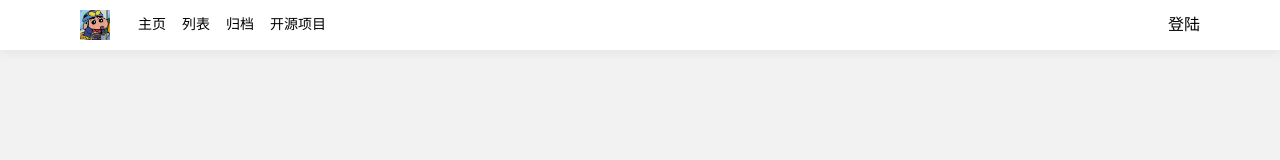
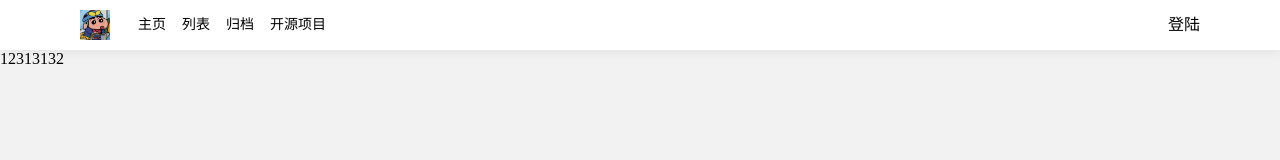
Before and after one commit to mawenqing1/blog-front, a React (Vite) app: page /layout/article in a window 1280 px wide. Before the commit this address had no page. Shown: the top 160 px of the page. Built offline with nearby package versions, Linux system fonts and the light colour scheme; a small style sheet from the web is missing.

Commit message:
add layout

```diff
--- a/src/App.less
+++ b/src/App.less
@@ -2,5 +2,4 @@
   width: 100vw;
   height: 100vh;
   background-color: rgba(0, 0, 0, .05);
-  // transition: all 1s;
 }
--- a/src/App.tsx
+++ b/src/App.tsx
@@ -1,16 +1,17 @@
-import React, { Fragment } from 'react';
+import React, { Fragment, Suspense } from 'react';
 import BlogRouter from '@/router';
 import { useState } from 'react'
 import './App.less';
-import TopNav from "@/components/topNav";
 
 function App() {
   const [count, setCount] = useState(0)
 
   return (
     <Fragment>
-      <TopNav />
-      <BlogRouter />
+      <Suspense fallback={<div>loading</div>}>
+        <BlogRouter />
+      </Suspense>
+
     </Fragment>
   )
 }
--- a/src/assets/style/normalize.less
+++ b/src/assets/style/normalize.less
@@ -22,7 +22,6 @@ html {
 
 body {
     margin: 0;
-    // transition: all .5s;
 }
 
 /**
--- a/src/components/topNav/index.module.less
+++ b/src/components/topNav/index.module.less
@@ -5,7 +5,6 @@
   display: flex;
   align-items: center;
   background-color: #fff;
-  transition: all 1s;
 
   .blog_logo {
     width: 30px;
--- a/src/components/topNav/index.tsx
+++ b/src/components/topNav/index.tsx
@@ -1,4 +1,5 @@
 import React, { Fragment, FC, useState } from "react";
+import { useNavigate } from "react-router";
 import styles from "./index.module.less";
 import avatar from "@/assets/image/avatar.jpeg";
 import LoginModel from "../LoginModel";
@@ -7,15 +8,16 @@ import { Button } from "antd";
 const TopNav: FC = () => {
     const [modalVisible, setModalVisible] = useState<boolean>(false);
     const [isLogin, setIsLogin] = useState<boolean>(false);
+    const navigate = useNavigate();
 
     const routerBtn = [
         {
             text: "主页",
-            router: "/"
+            router: "/layout/home"
         },
         {
             text: "列表",
-            router: "/"
+            router: "/layout/article"
         },
         {
             text: "归档",
@@ -40,7 +42,7 @@ const TopNav: FC = () => {
             <Fragment>
                 {routerBtn.map((el, index) => {
                     return (
-                        <div className={styles.nav_btn} key={index}>{el.text}</div>
+                        <div className={styles.nav_btn} key={index} onClick={() => navigate(el.router)}>{el.text}</div>
                     )
                 })}
             </Fragment>
@@ -54,10 +56,9 @@ const TopNav: FC = () => {
                 <div className={styles.login_btn} onClick={() => setModalVisible(true)}>登陆</div>
             )
         } else {
-            const name = sessionStorage.getItem("BLOG_USER_NAME")
             return (
                 <div className={styles.login_user}>
-                    <Button type="primary" shape="round">写文章</Button>
+                    <Button type="primary" shape="round" onClick={() => navigate("/layout/article")}>写文章</Button>
                     <span className={styles.user_name}>{loginName}</span>
                 </div>
             )
--- a/src/pages/article/index.tsx
+++ b/src/pages/article/index.tsx
@@ -1,7 +1,11 @@
-import React from "react";
+import React, { FC } from "react";
+import styles from "./index.module.less";
 
-const Article = () => {
+const Article: FC = () => {
 
+    return (
+        <div>12313132</div>
+    )
 }
 
 export default Article
--- a/src/pages/home/index.module.less
+++ b/src/pages/home/index.module.less
@@ -4,7 +4,7 @@
     box-sizing: border-box;
     display: flex;
     overflow-y: auto;
-    transition: all .5s;
+    animation: identifier 1s ease;
 
     .home_left {
         flex: 1;
@@ -72,3 +72,15 @@
         flex: 1;
     }
 }
+
+@keyframes identifier {
+    0% {
+        transform: translateX(-20px);
+        opacity: 0;
+    }
+
+    100% {
+        transform: translateX(0);
+        opacity: 1;
+    }
+}
--- a/src/pages/home/index.tsx
+++ b/src/pages/home/index.tsx
@@ -6,6 +6,7 @@ import { Article } from "@/types/home"
 import SelfCard from "@/components/SelfCard";
 import BgA from "@/components/BgAnimatiion";
 import ArticleCard from "@/components/ArticleList";
+// import TopNav from "@/components/topNav";
 
 const mockData = [
     {
--- /dev/null
+++ b/src/pages/layout/index.module.less
@@ -0,0 +1,4 @@
+.layout_main {
+    width: 100%;
+    height: 100%;
+}
--- /dev/null
+++ b/src/pages/layout/index.tsx
@@ -0,0 +1,20 @@
+import React, { FC, Suspense } from "react";
+import { Layout } from "antd";
+import { Outlet } from 'react-router'
+import TopNav from "@/components/topNav";
+import styles from "./index.module.less"
+
+const { Header, Content } = Layout;
+
+const LayoutPage: FC = () => {
+
+
+    return (
+        <div className={styles.layout_main}>
+            <TopNav />
+            <Outlet />
+        </div>
+    )
+}
+
+export default LayoutPage
--- a/src/router/index.tsx
+++ b/src/router/index.tsx
@@ -1,16 +1,29 @@
 import React, { lazy } from "react";
 import { RouteObject, useRoutes } from "react-router";
+import Layouts from "@/pages/layout"
 
+// const Layout = () => import("@/pages/layout");
 const Home = lazy(() => import("@/pages/home"));
+const Article = lazy(() => import("@/pages/article"));
 
 const routes:RouteObject[] = [
     {
         path: "/",
-        element: <Home />
+        element: <Layouts />
     },
     {
-        path: "/home",
-        element: <Home />
+        path:'/layout',
+        element: <Layouts />,
+        children:[
+            {
+                path: "home",
+                element: <Home />
+            },
+            {
+                path: "article",
+                element: <Article />
+            },
+        ]
     }
 ]
 
```
